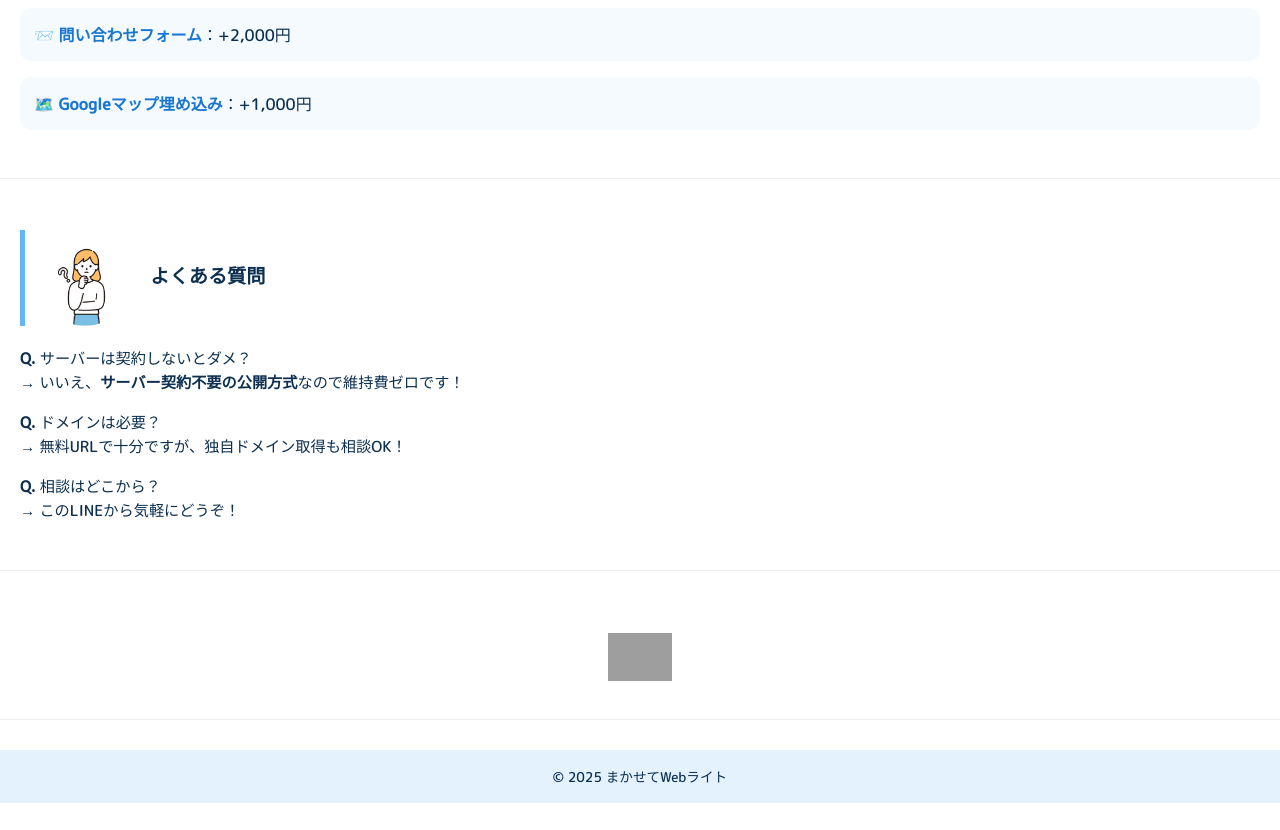
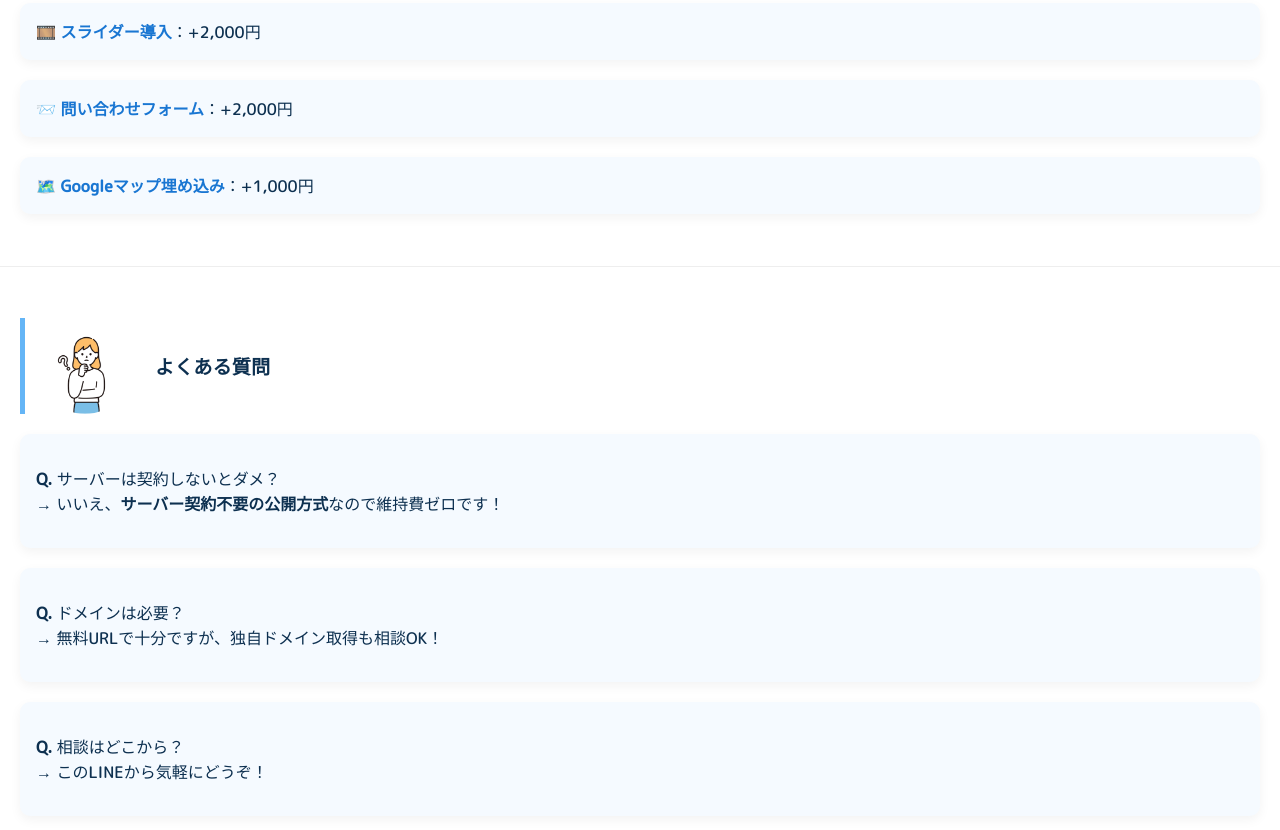
Before and after one commit to rokumizu/web-, a plain HTML site: page sp.html in a window 1280 px wide. Shown: the part 1490-2320 px from the top of the page. Before the commit the page ends 2293 px from the top, so only its background shows below. Drawn offline with Linux system fonts and the light colour scheme; grey boxes are pictures that could not be loaded.

Commit message:
Update sp.html

```diff
--- a/sp.html
+++ b/sp.html
@@ -43,8 +43,8 @@
     }
 
     @keyframes bounceIn {
-      0%   { transform: scale(0.8); opacity: 0; }
-      60%  { transform: scale(1.05); opacity: 1; }
+      0% { transform: scale(0.8); opacity: 0; }
+      60% { transform: scale(1.05); opacity: 1; }
       100% { transform: scale(1); opacity: 1; }
     }
 
@@ -120,19 +120,24 @@
       border-left: 5px solid #64b5f6;
       padding-left: 12px;
       margin-bottom: 20px;
+      display: flex;
+      align-items: center;
+      gap: 10px;
     }
 
-    .feature-box, .plan-card, .option-card {
+    .feature-box, .plan-card, .option-card, .faq-box {
       background: #f5faff;
-      padding: 14px;
+      padding: 16px;
       border-radius: 10px;
-      margin-bottom: 16px;
+      margin-bottom: 20px;
       transition: transform 0.3s ease, box-shadow 0.3s ease;
+      box-shadow: 0 4px 12px rgba(0, 0, 0, 0.05);
     }
 
     .feature-box:hover,
     .plan-card:hover,
-    .option-card:hover {
+    .option-card:hover,
+    .faq-box:hover {
       transform: translateY(-5px);
       box-shadow: 0 6px 16px rgba(0, 0, 0, 0.1);
     }
@@ -141,11 +146,6 @@
       color: #1976d2;
       text-decoration: none;
       font-weight: bold;
-    }
-
-    .faq p {
-      font-size: 0.95rem;
-      margin-bottom: 16px;
     }
 
     .line-btn {
@@ -211,7 +211,7 @@
 </div>
 
 <section id="options">
-  <h3><img src="img/icon1.png" class="icon-circle"> おすすめポイント</h3>
+  <h3><img src="img/icon1.png" class="icon-circle">おすすめポイント</h3>
   <div class="feature-box">📱 スマホで見やすいサイトを作りたい方</div>
   <div class="feature-box">💬 SNSに貼れるURLが欲しい方</div>
   <div class="feature-box">💰 コストを抑えて始めたい方</div>
@@ -219,14 +219,14 @@
 </section>
 
 <section id="plans">
-  <h3><img src="img/icon2.png" class="icon-circle"> プランと料金</h3>
+  <h3><img src="img/icon2.png" class="icon-circle">プランと料金</h3>
   <div class="plan-card">📄 1ページ制作：5,000円</div>
   <div class="plan-card">✏️ 修正1回無料、2回目以降 +1,000円</div>
   <div class="plan-card">📲 LINE相談 無制限無料</div>
 </section>
 
 <section>
-  <h3><img src="img/icon3.png" class="icon-circle"> オプション料金</h3>
+  <h3><img src="img/icon3.png" class="icon-circle">オプション料金</h3>
   <div class="option-card">🏢 <a href="about.html" target="_blank">2ページ目の追加制作</a>：+1,500円</div>
   <div class="option-card">🎞️ <a href="slider.html" target="_blank">スライダー導入</a>：+2,000円</div>
   <div class="option-card">📨 <a href="form.html" target="_blank">問い合わせフォーム</a>：+2,000円</div>
@@ -234,14 +234,20 @@
 </section>
 
 <section>
-  <h3><img src="img/icon4.png" class="icon-circle"> よくある質問</h3>
+  <h3><img src="img/icon4.png" class="icon-circle">よくある質問</h3>
   <div class="faq">
+    <div class="faq-box">
       <p><strong>Q.</strong> サーバーは契約しないとダメ？<br>
       → いいえ、<strong>サーバー契約不要の公開方式</strong>なので維持費ゼロです！</p>
+    </div>
+    <div class="faq-box">
       <p><strong>Q.</strong> ドメインは必要？<br>
       → 無料URLで十分ですが、独自ドメイン取得も相談OK！</p>
+    </div>
+    <div class="faq-box">
       <p><strong>Q.</strong> 相談はどこから？<br>
       → このLINEから気軽にどうぞ！</p>
+    </div>
   </div>
 </section>
 
```
Lines whose indentation alone changed are shown as unchanged.
